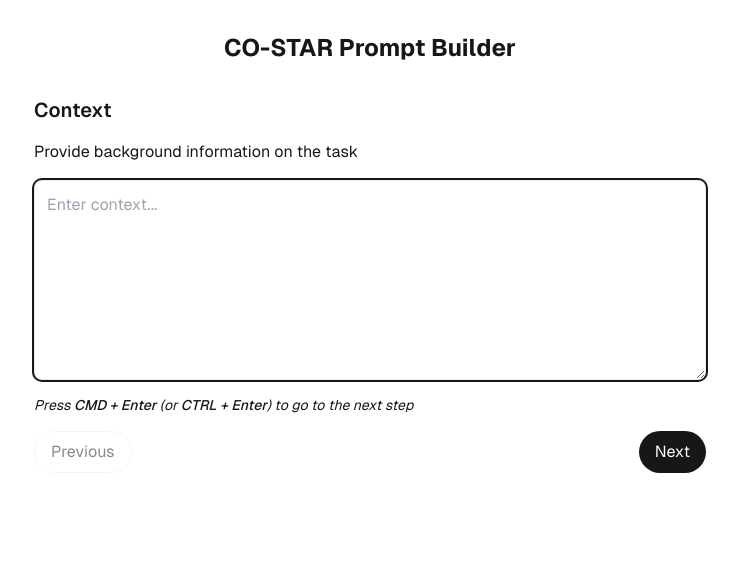
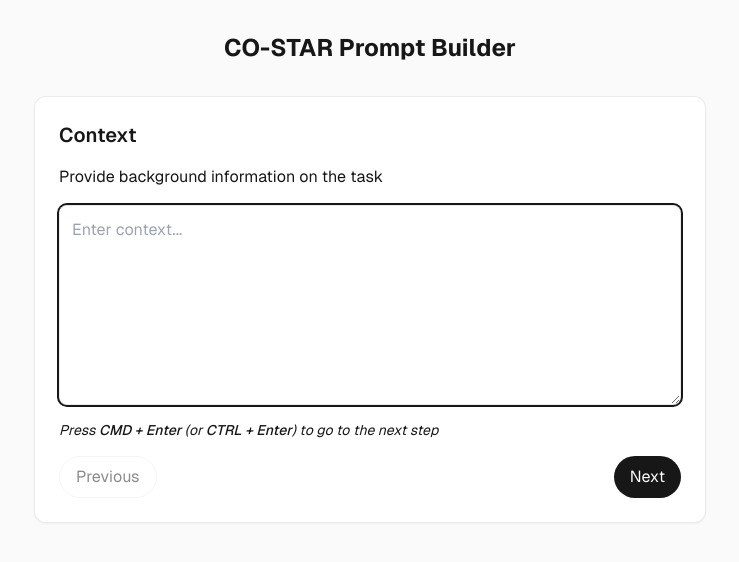
Before and after one commit to JordanChoo/costar-prompter, a Next.js app: page / in a window 1280 px wide. Shown: the top 562 px of the page, without its empty margins (270-1009 px from the left). Built offline with nearby package versions, Linux system fonts and the light colour scheme.

Commit message:
Added card and bg styling

```diff
--- a/app/page.tsx
+++ b/app/page.tsx
@@ -144,7 +144,7 @@ export default function Home() {
 
   return (
     <Toast.Provider swipeDirection="right">
-      <div className="min-h-screen p-8">
+      <div className="min-h-screen p-8 bg-[#fafafa] dark:bg-[#111]">
         <main className="max-w-2xl mx-auto space-y-8">
           <h1 className="text-2xl font-bold text-center">CO-STAR Prompt Builder</h1>
 
@@ -161,6 +161,7 @@ export default function Home() {
                   x: { type: "spring", stiffness: 300, damping: 30 },
                   opacity: { duration: 0.2 }
                 }}
+                className="bg-white dark:bg-black rounded-xl border border-black/[.08] dark:border-white/[.08] p-6 shadow-sm"
               >
                 <div className="space-y-4">
                   <h2 className="text-xl font-semibold">
@@ -199,7 +200,7 @@ export default function Home() {
               </motion.div>
             </AnimatePresence>
           ) : (
-            <div className="space-y-4">
+            <div className="bg-white dark:bg-black rounded-xl border border-black/[.08] dark:border-white/[.08] p-6 shadow-sm">
               <h2 className="text-xl font-semibold">Generated Prompt</h2>
               <pre className="p-4 rounded-lg bg-black/[.05] dark:bg-white/[.06] overflow-x-auto">
                 <code>{generatedPrompt}</code>
```
